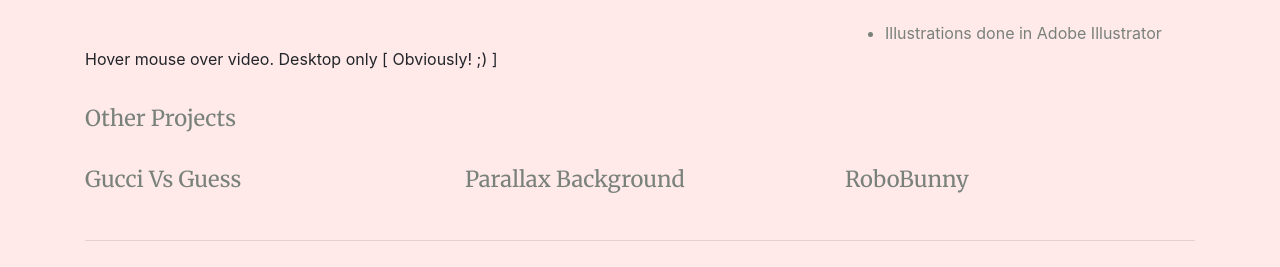
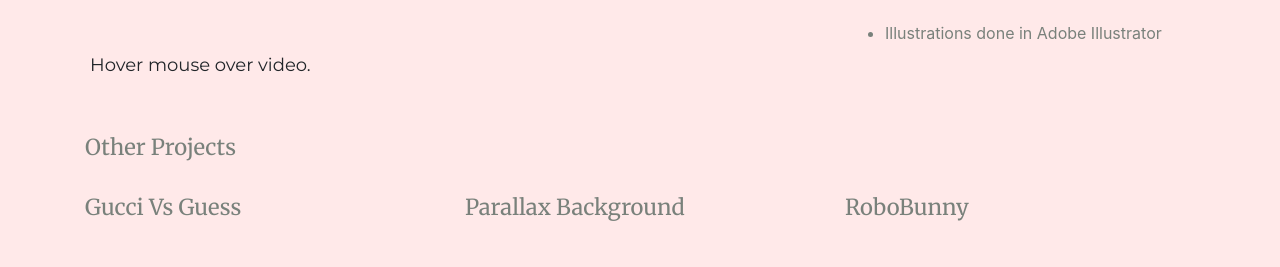
Before and after one commit to aisherwo/portfolio1, a website: page pepper.html in a window 1280 px wide. Shown: the part 531-798 px from the top of the page. Drawn offline with Linux system fonts and the light colour scheme.

Commit message:
Update pepper.html

```diff
--- a/pepper.html
+++ b/pepper.html
@@ -8,7 +8,7 @@
   <meta name="description" content="">
   <meta name="author" content="">
 
-  <title>Alyson Isherwood | Home</title>
+  <title>Alyson Isherwood | Professor Pepper</title>
 
 	<link rel="apple-touch-icon" sizes="180x180" href="/apple-touch-icon.png">
 <link rel="icon" type="image/png" sizes="32x32" href="/favicon-32x32.png">
@@ -82,7 +82,7 @@
     Your browser does not support the video tag.
     </video>
   </div>
-  Hover mouse over video. Desktop only [ Obviously! ;) ]
+	 <p> Hover mouse over video.</p>
 </div>
 
     </div>
```
